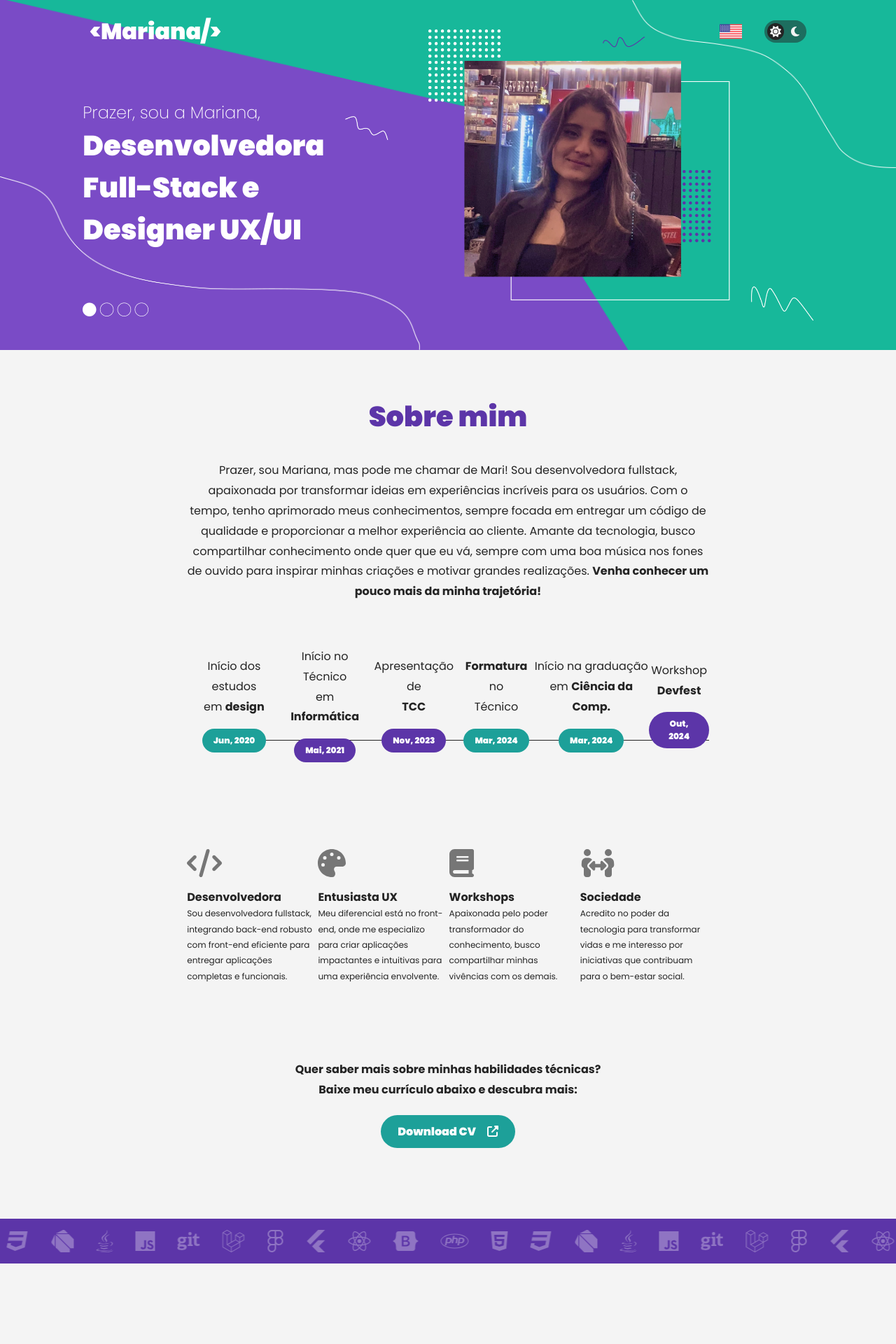
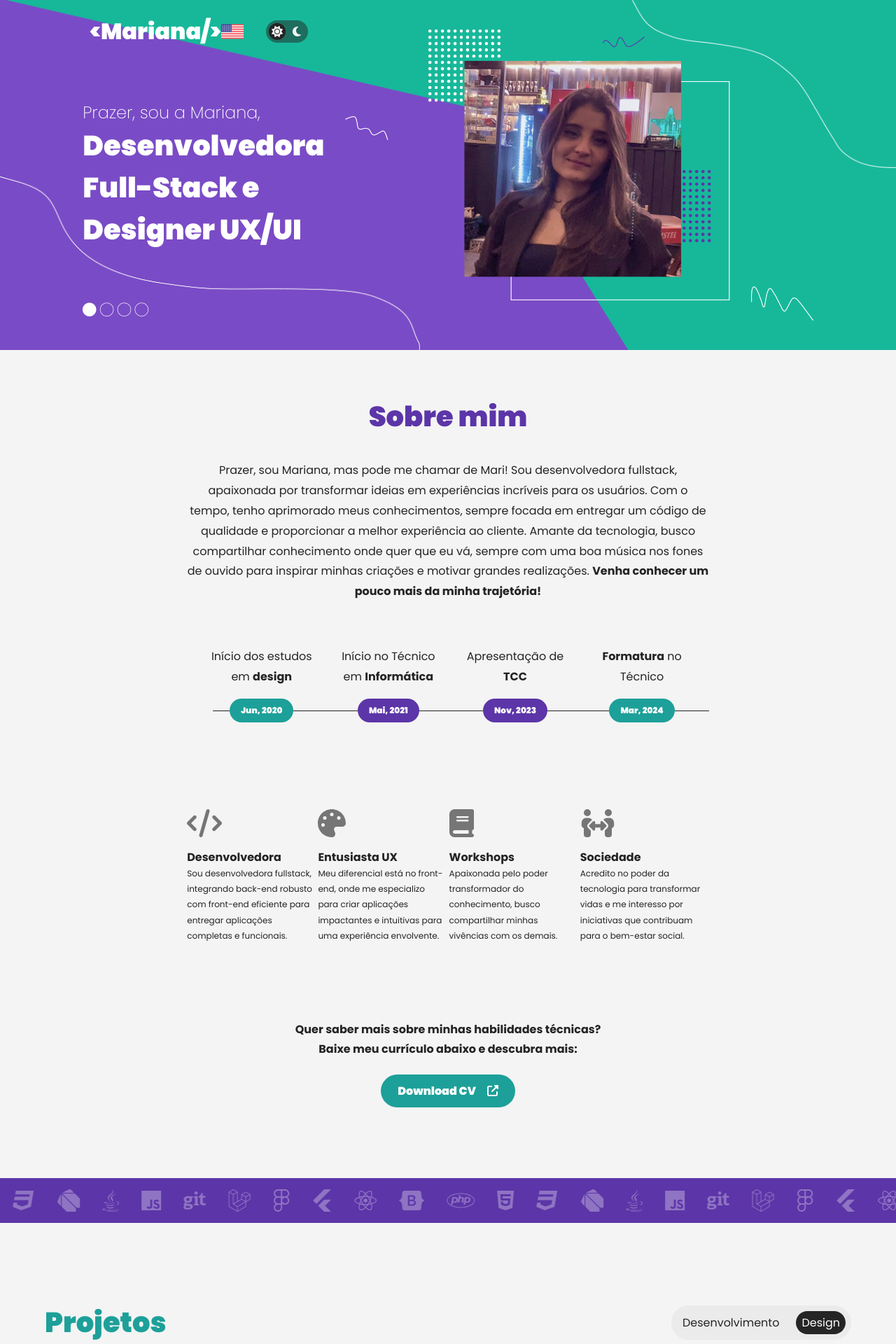
Before and after one commit to marialmeida1/web-portfolio-marialmeida1, a Next.js app: page / in a window 1280 px wide. Shown: the top 1920 px of the page at 70% size. Built offline with nearby package versions, Linux system fonts and the light colour scheme.

Commit message:
fix: changing overflow-x none

```diff
--- a/app/components/commons/Navbar.module.css
+++ b/app/components/commons/Navbar.module.css
@@ -1,6 +1,5 @@
 .navbar {
     padding: 0rem 8rem;
-    width: 100%;
     display: flex;
     flex-direction: row;
     justify-content: space-between;
@@ -33,6 +32,10 @@
 
 @media screen and (max-width: 700px) {
     .navbar {
-        padding: 0rem 1rem;
+        padding: 0rem 0rem;
+    }
+
+    .navbar__title {
+        font-size: 1rem;
     }
 }
--- a/app/components/home/About.module.css
+++ b/app/components/home/About.module.css
@@ -16,7 +16,7 @@
 
 .about__stacks {
     display: flex;
-    flex-direction: row;
+    flex-wrap: wrap;
     justify-content: space-between;
     padding-top: 5.75rem;
 }
@@ -42,3 +42,9 @@
 .about__btncv svg {
     padding-left: 1rem;
 }
+
+@media (max-width: 960px) {
+    .about {
+        width: 90%;
+    }
+}
--- a/app/components/home/Banner.module.css
+++ b/app/components/home/Banner.module.css
@@ -7,6 +7,7 @@
     left: 0;
     z-index: 40 !important;
     overflow: visible;
+    overflow-x: hidden;
 }
 
 .banner__image {
@@ -52,6 +53,8 @@
 
 .banner__picture {
     height: 26rem;
+    object-fit: contain;
+    display: block;
 }
 
 .banner__line01 {
@@ -98,6 +101,8 @@
     .banner__picture {
         position: relative;
         z-index: 47 !important;
+        object-fit: contain;
+        display: block;
     }
 
     .banner__circles {
--- a/app/components/home/Projects.module.css
+++ b/app/components/home/Projects.module.css
@@ -13,7 +13,7 @@
 
 .projects__header {
     display: flex;
-    flex-direction: row;
+    flex-wrap: wrap;
     justify-content: space-between;
     align-items: center;
 }
@@ -21,6 +21,6 @@
 .projects__line {
     width: 100%;
     display: flex;
-    flex-direction: row;
+    flex-wrap: wrap;
     justify-content: space-between;
 }
--- a/app/components/home/Publications.module.css
+++ b/app/components/home/Publications.module.css
@@ -8,6 +8,6 @@
 
 .publications__line {
     display: flex;
-    flex-direction: row;
+    flex-wrap: wrap;
     justify-content: space-between;
 }
--- a/app/components/home/about/Timeline.module.css
+++ b/app/components/home/about/Timeline.module.css
@@ -2,8 +2,15 @@
     padding: 2rem 0rem;
     display: flex;
     flex-direction: row;
-    justify-content: space-between;
+    gap: 2rem;
     position: relative;
+    overflow-x: auto;
+    scroll-snap-type: x mandatory;
+    -webkit-overflow-scrolling: touch;
+}
+
+.timeline::-webkit-scrollbar {
+    display: none;
 }
 
 .timeline::before {
@@ -11,17 +18,40 @@
     position: absolute;
     top: 74%;
     left: 5%;
-    width: 95%;
+    width: 100%;
     height: 1px;
     background-color: var(--font-color);
     z-index: 0;
 }
 
-
 .timeline__section {
+    min-width: 20%;
+    flex-shrink: 0;
+    scroll-snap-align: center;
     display: flex;
     flex-direction: column;
     align-items: center;
     justify-content: center;
     z-index: 1;
 }
+
+@media (min-width: 1570px) {
+    .timeline {
+        overflow-x: unset;
+        justify-content: space-between;
+        scroll-snap-type: none;
+    }
+
+    .timeline__section {
+        min-width: auto;
+        scroll-snap-align: unset;
+    }
+
+
+}
+
+@media (max-width: 1570px) {
+    .timeline::before {
+        width: 100vw;
+    }
+}
--- a/app/components/home/about/Timeline.tsx
+++ b/app/components/home/about/Timeline.tsx
@@ -6,7 +6,12 @@ import ButtonTimeline from "./ButtonTimeline";
 
 export default function Timeline() {
     return (
+
         <div className={style.timeline}>
+
+            <div className={style.timeline__line} />
+
+
             <div className={style.timeline__section}>
                 <p>Início dos estudos <br /> em <b>design</b></p>
                 <ButtonTimeline month="Jun" year="2020" color="secondary" />
```
